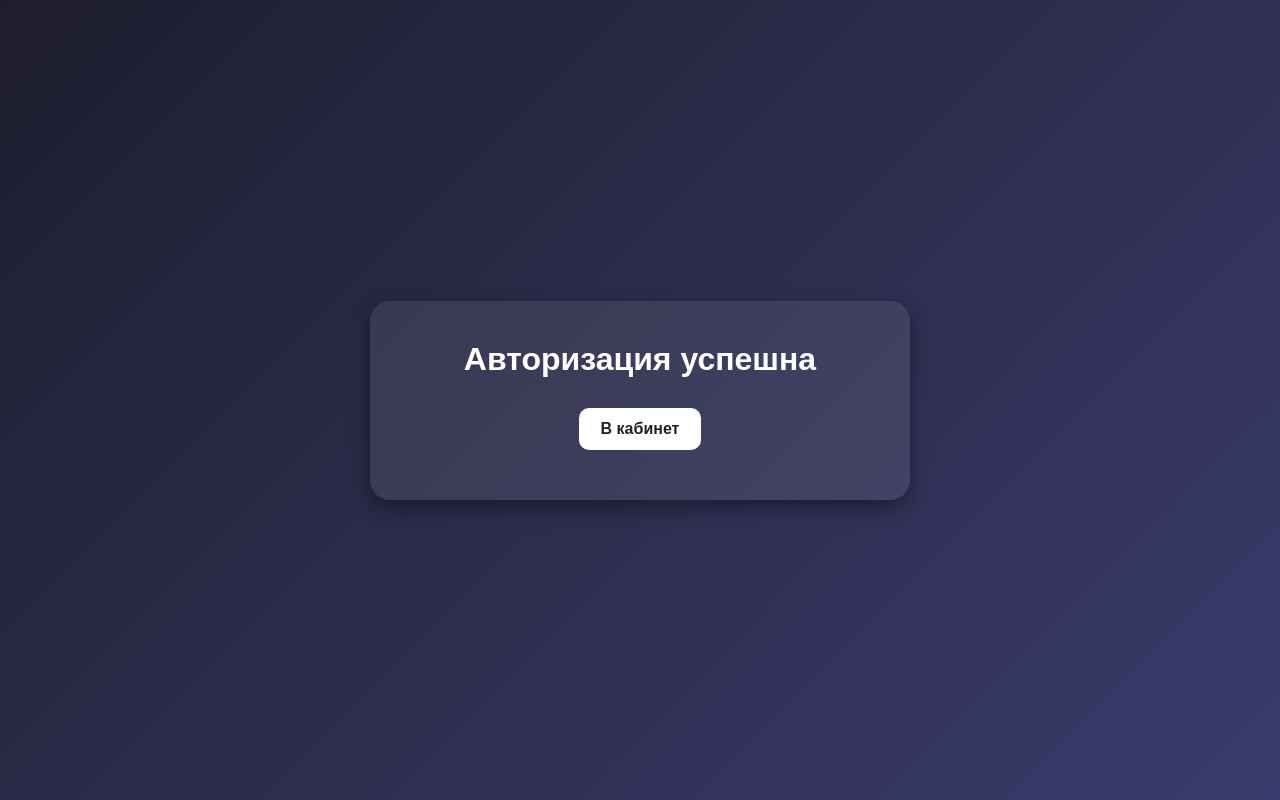
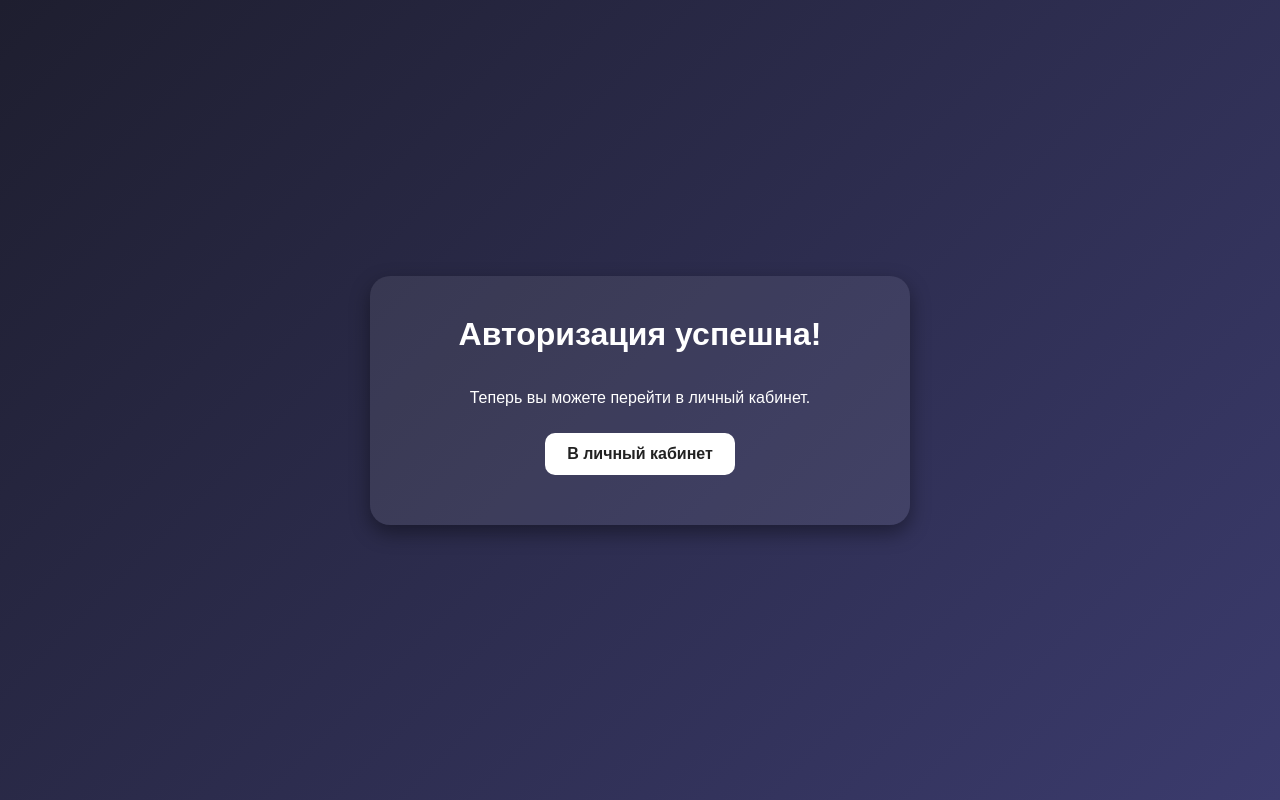
Before and after one commit to rybibi/project, a plain HTML site: page public/success.html in a window 1280 px wide. Drawn offline with Linux system fonts and the light colour scheme.

Commit message:
success.html

```diff
--- a/public/success.html
+++ b/public/success.html
@@ -2,15 +2,15 @@
 <html lang="ru">
 <head>
 <meta charset="UTF-8">
-<title>Успешно</title>
+<meta name="viewport" content="width=device-width, initial-scale=1.0">
+<title>Успех</title>
 <link rel="stylesheet" href="css/style.css">
 </head>
 <body>
-
 <div class="container card">
-    <h1>Авторизация успешна</h1>
-    <a href="dashboard.html" class="btn">В кабинет</a>
+    <h1>Авторизация успешна!</h1>
+    <p>Теперь вы можете перейти в личный кабинет.</p>
+    <a href="dashboard.html" class="btn">В личный кабинет</a>
 </div>
-
 </body>
 </html>
```
